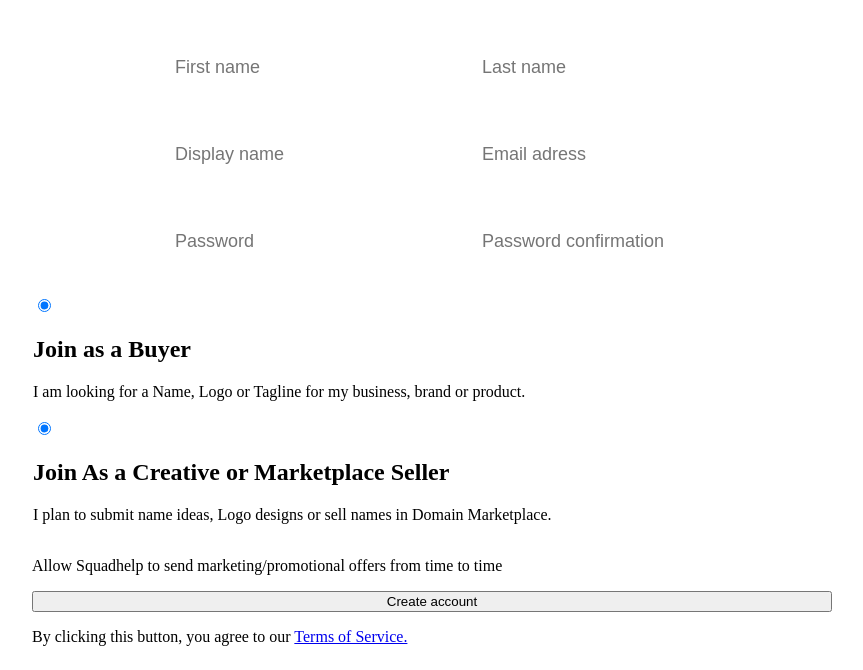
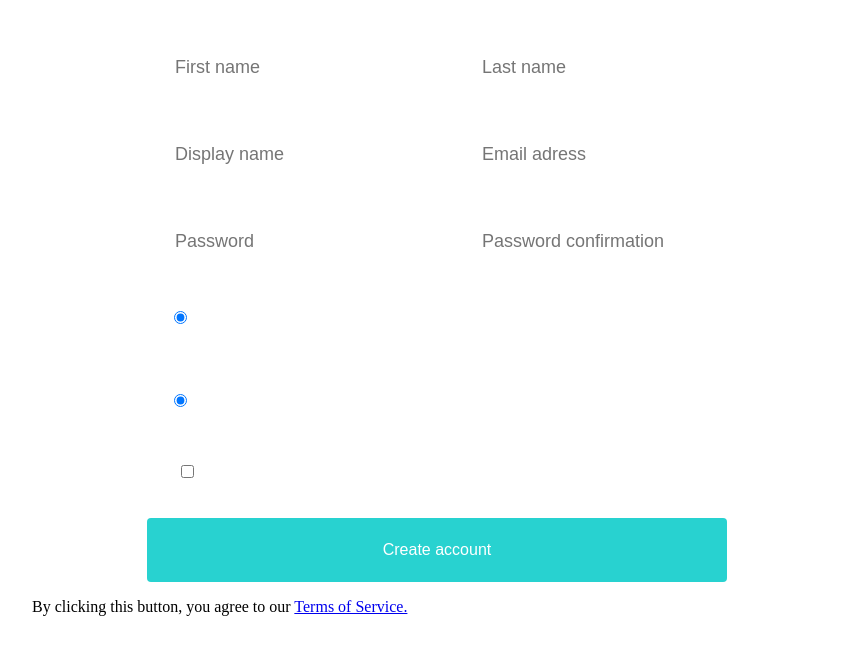
Before and after one commit to zerofille/reg-form, a React (Create React App) app: page /signin in a window 1280 px wide. Shown: the part 531-1201 px from the top of the page, without its empty margins (208-1071 px from the left). After the commit the page ends 1171 px from the top, so only its background shows below. Built offline with nearby package versions, Linux system fonts and the light colour scheme; the HTML template or start-up script is replaced by a standard one.

Commit message:
Add styles

```diff
--- a/src/Pages/SignIn-form/index..jsx
+++ b/src/Pages/SignIn-form/index..jsx
@@ -50,8 +50,11 @@
                 <h1 className={styles.confirmationText}>Join As a Creative or Marketplace Seller</h1>
                 <p className={styles.confirmationText2}>I plan to submit name ideas, Logo designs or sell names in Domain Marketplace.</p>
               </div>
-              <p>Allow Squadhelp to send marketing/promotional offers from time to time</p>
-              <button>Create account</button>
+              <div className={styles.allow}>
+               <Field type='checkbox' className={styles.allowCheckbox}></Field>
+              <p className={styles.allowText}>Allow Squadhelp to send marketing/promotional offers from time to time</p>
+              </div>
+              <button className={styles.createBtn}>Create account</button>
               <p>By clicking this button, you agree to our <a href="#">Terms of Service.</a></p>
             </Form>
           );
--- a/src/Pages/SignIn-form/style.module.scss
+++ b/src/Pages/SignIn-form/style.module.scss
@@ -67,5 +67,53 @@
   border:1px solid white
 }
 .confirmationText{
-  margin-top: -20px 0px 10px ;
+  margin: -35px 0px 10px 50px ;
 }
+.checkboxRadio{
+  margin:15px 20px;
+}
+.confirmationText2{
+  margin-left: 50px;
+  margin-top: -8px;
+}
+.checkboxDiv{
+  width: 580px;
+  margin: 0 auto;
+  margin-right: 97px;
+  margin-bottom: 20px;
+  color: white;
+  font-family: Arial, Helvetica, sans-serif;
+  font-size: smaller;
+
+}
+.allow{
+  width: 580px;
+  margin: 0 auto;
+  margin-right: 97px;
+  margin-left: 145px;
+  margin-bottom: 20px;
+  color: white;
+  font-family: Arial, Helvetica, sans-serif;
+  font-size: smaller;
+
+
+}
+.allowText{
+  margin-top:-17px;
+  margin-left: 25px;
+  font-size:1rem ;
+}
+.createBtn{
+  background-color: #28d2d0;
+
+  border-radius: 4px;
+width: 580px;
+  height: 64px;
+  margin-left: 20px;
+  border: 0;
+  color: #fff;
+  font-size: 16px;
+  font-weight: 500;
+  // margin-right: 60px;
+  margin-left: 115px;
+}
```
